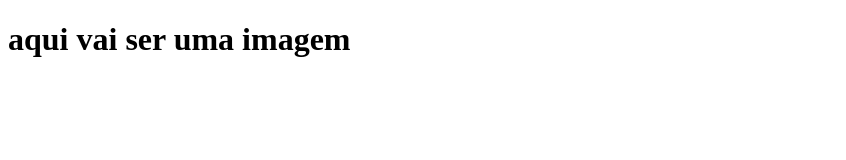
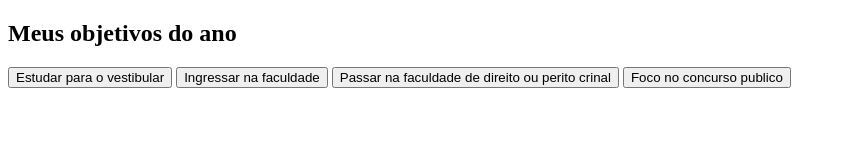
Before and after one commit to FantasmadoVazio000/FantasmadoVazio000, a plain HTML site: page index.html in a window 1280 px wide. Shown: the whole page, without its empty margins (0-846 px from the left). Drawn offline with Linux system fonts and the light colour scheme.

Commit message:
Update index.html

```diff
--- a/index.html
+++ b/index.html
@@ -1,13 +1,20 @@
 <!DOCTYPE html>
-<html lang="en">
+<html lang="pt-br">
 <head>
     <meta charset="UTF-8">
     <meta name="viewport" content="width=device-width, initial-scale=1.0">
-    <title>Document</title>
-    <link rel="stylesheet" href="style.css">
+    <title>Meu projeto de vida</title>
 </head>
 <body>
-    <h1>aqui vai ser uma imagem</h1>
+    <section class="conteudo principal"></section>
 
+
+    <h2 class="titulo principal">Meus objetivos do ano</h2>
+        <button class="botao">Estudar para o vestibular</button>
+        <button class="botao">Ingressar na faculdade</button>
+        <button class="botao">Passar na faculdade de direito ou perito crinal</button>
+        <button class="botao">Foco no concurso publico</button>
+    </div>
+</section>
 </body>
 </html>
```
